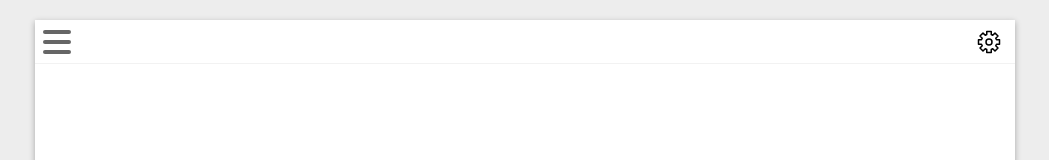
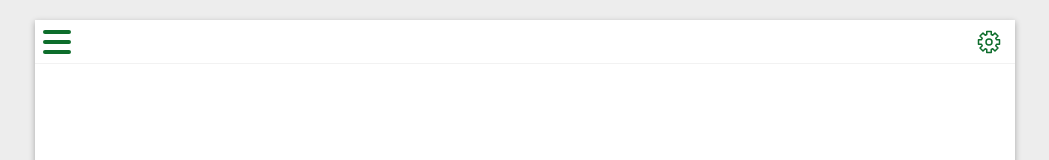
Before and after one commit to kevinchu-work/react-chatbot-dummy-js, a React (Create React App) app: page / in a window 1280 px wide. Shown: the top 160 px of the page, without its empty margins (115-1164 px from the left). Built offline with nearby package versions, Linux system fonts and the light colour scheme.

Commit message:
SVG Color alter by CSS Filter

```diff
--- a/src/sass/abstracts/_placeholders.scss
+++ b/src/sass/abstracts/_placeholders.scss
@@ -13,3 +13,18 @@
 %borderRadius_light {
   border-radius: 2px;
 }
+
+
+// SVG related - https://codepen.io/sosuke/pen/Pjoqqp
+%svg_green {
+  // RGB #0d6c29
+  filter: invert(29%) sepia(85%) saturate(473%) hue-rotate(86deg) brightness(93%) contrast(95%);
+}
+%svg_green_dark {
+  // RGB #0b5b22
+  filter: invert(15%) sepia(85%) saturate(2208%) hue-rotate(129deg) brightness(96%) contrast(91%);
+}
+%svg_green_lighter {
+  // RGB #0e7c2f
+  filter: invert(17%) sepia(96%) saturate(5434%) hue-rotate(149deg) brightness(93%) contrast(89%);
+}
--- a/src/sass/components/_button.scss
+++ b/src/sass/components/_button.scss
@@ -37,6 +37,7 @@ input[type=button] {
     background-size: 100%;
     background-repeat: no-repeat;
     background-color: transparent;
+    @extend %svg_green;
 
     &.exitBtn {
       background-image: url(../../images/icons/exit_to_app.svg);
--- a/src/sass/layout/_navigation.scss
+++ b/src/sass/layout/_navigation.scss
@@ -34,7 +34,8 @@ label.retractableBtn.menuBtn {
     display: block;
     width: 100%;
     height: 4px;
-    background-color: theme-color(grey02);
+    background-color: theme-color(black); //theme-color(grey02);
+    @extend %svg_green;
     border-radius: 2px;
 
     transition: transform 0.5s cubic-bezier(0.77,0.2,0.05,1.0),
```
